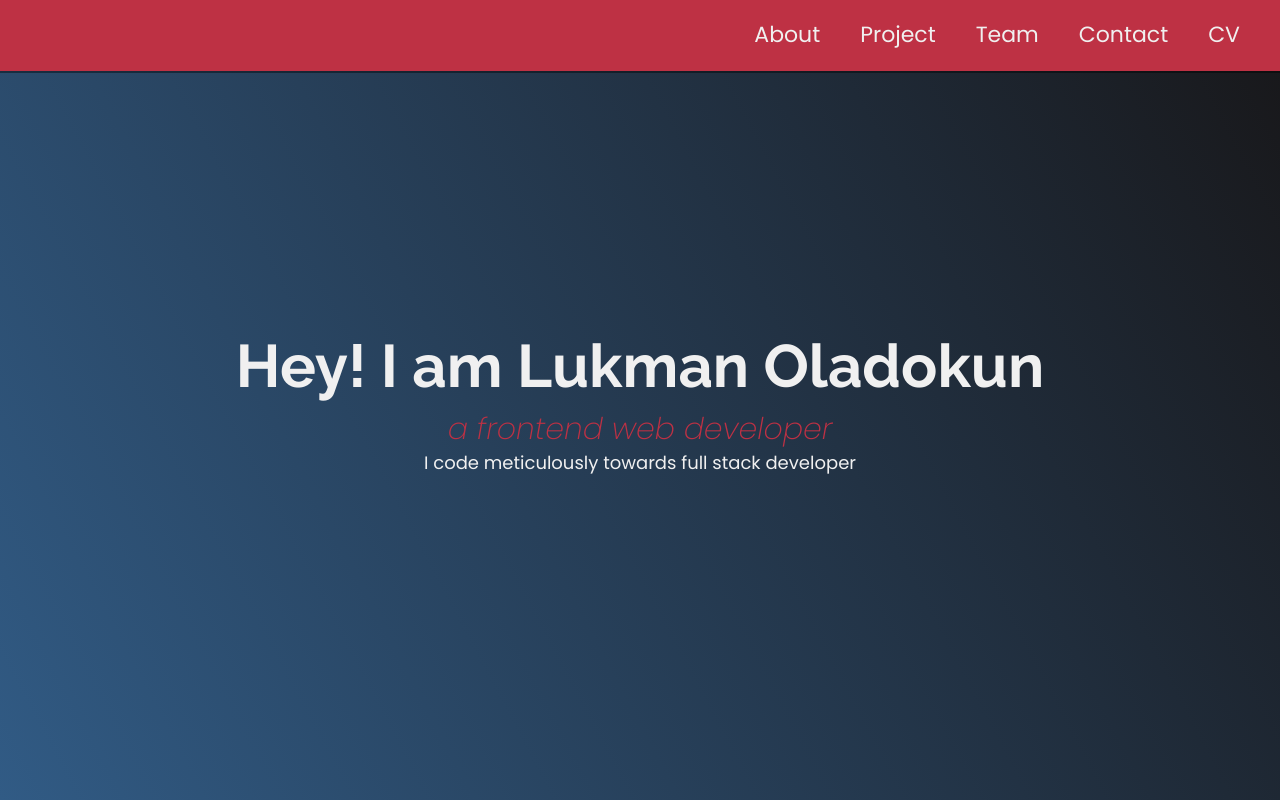
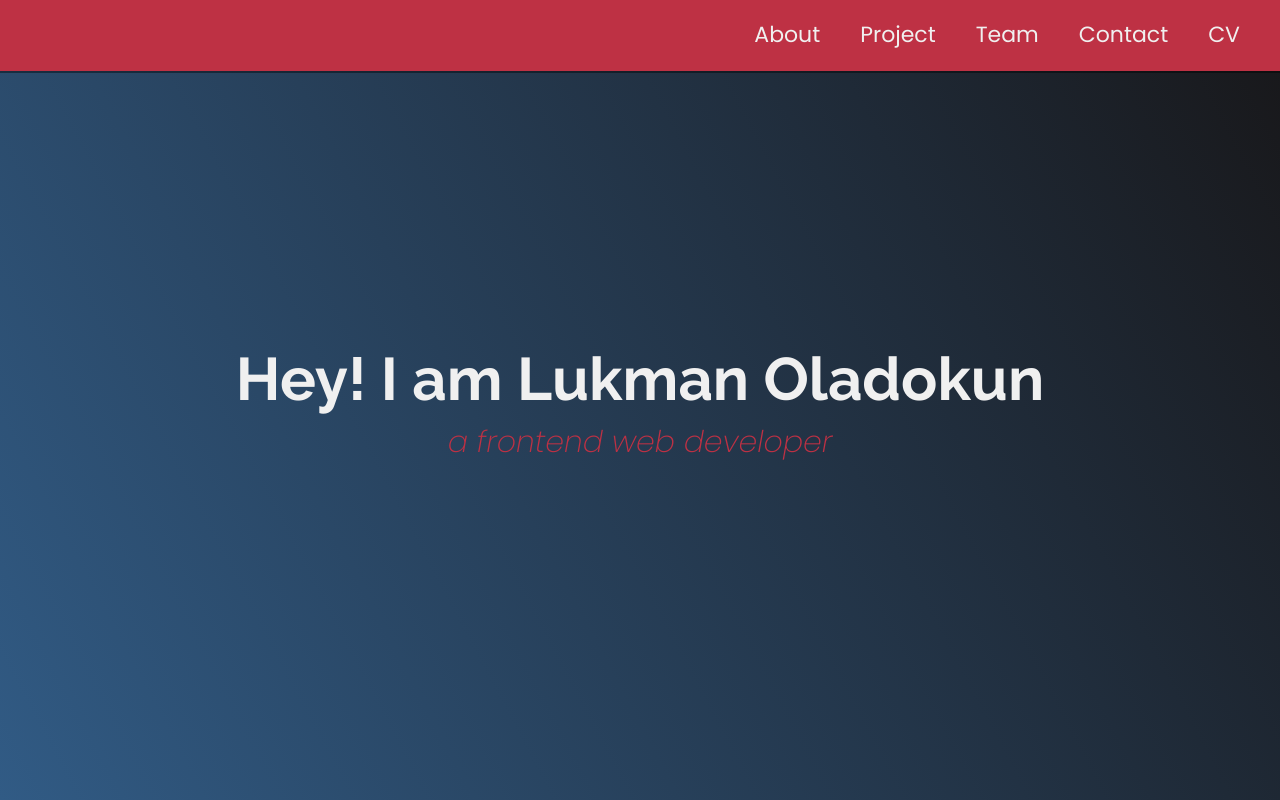
Before and after one commit to OladokunLT/HNGi8-TASK2-PORTFOLIO, a plain HTML site: page index.html in a window 1280 px wide. Shown: the top 800 px of the page. Drawn offline with Linux system fonts and the light colour scheme.

Commit message:
section of heading removed

```diff
--- a/index.html
+++ b/index.html
@@ -52,7 +52,6 @@
   <section id="welcome-section" class="welcome-section">
     <h1>Hey! I am Lukman Oladokun</h1>
     <p>a frontend web developer</p>
-    <div>I code meticulously towards full stack developer</div>
   </section>
 
   <!-- END WELCOME SECTION -->
```
